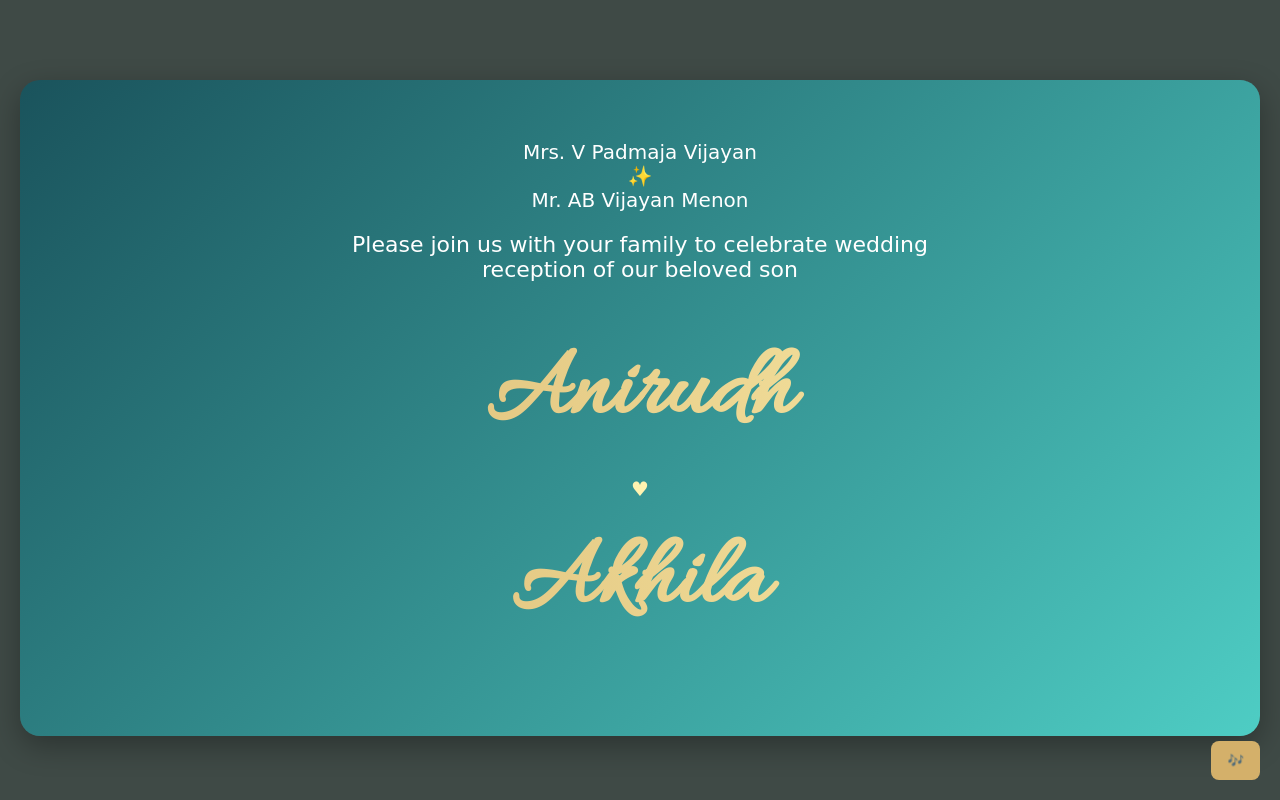
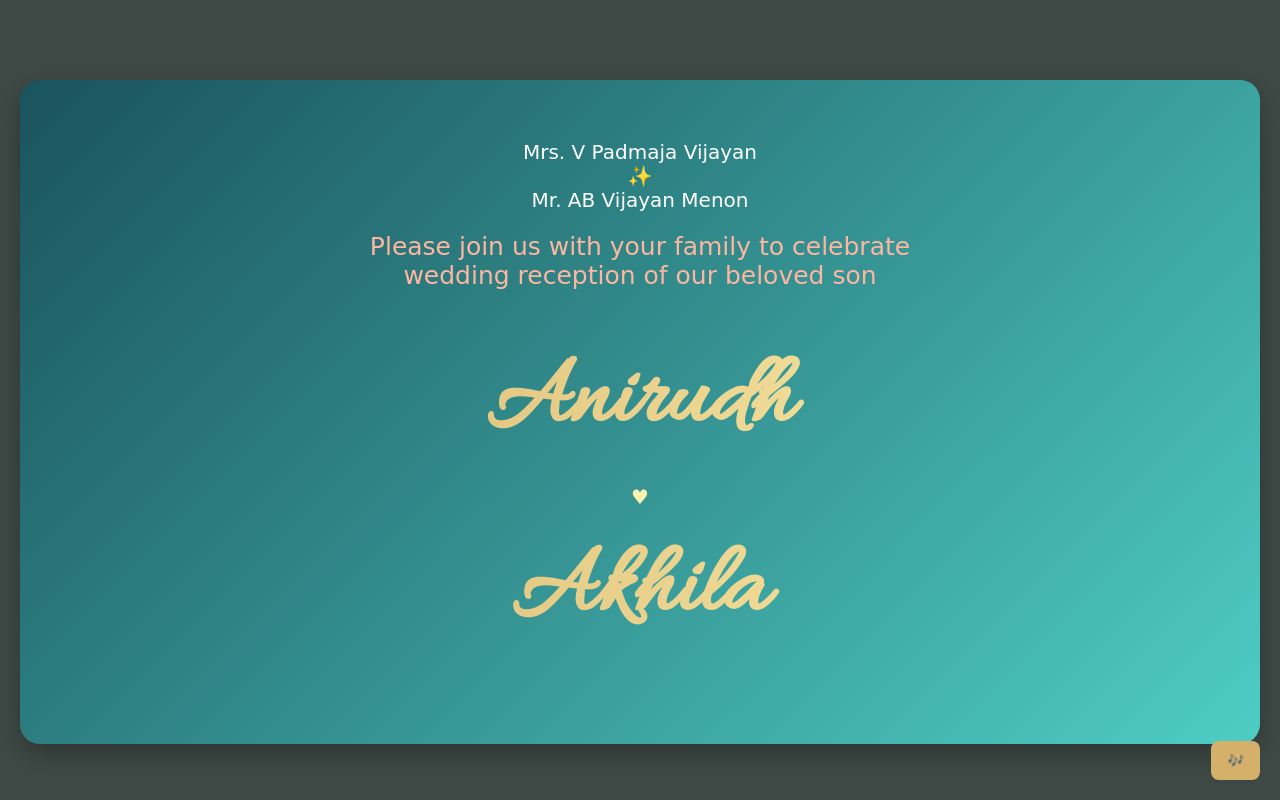
Before and after one commit to attuvalilvishnu/anirudh-akhila-wedding, a website: page index.html in a window 1280 px wide. Both pictures are taken after a click on the button "Open Invitation". Shown: the part 800-1600 px from the top of the page. Drawn offline with Linux system fonts and the light colour scheme.

Commit message:
updated gmap

```diff
--- a/index.html
+++ b/index.html
@@ -256,9 +256,10 @@
         }
 
         .invite-section .invite {
-            font-size: 22px;
+            font-size: 25px;
             max-width: 600px;
             margin: 20px auto;
+            color: #FFB6A1;
         }
 
         .styled-names {
```
